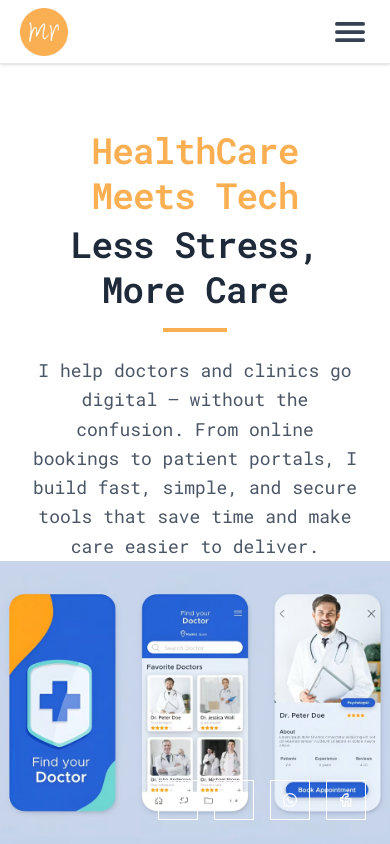
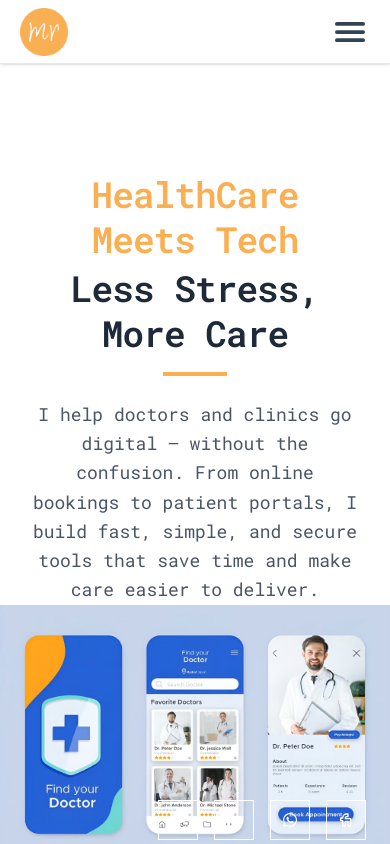
Before and after one commit to MalikMubashir200/Resume, a Next.js app: page /industries/healthcare in a window 390 px wide. Shown: the top 844 px of the page. Built offline with nearby package versions, Linux system fonts and the light colour scheme; no server answers.

Commit message:
Fixing Bugs

```diff
--- a/app/components/Hero.tsx
+++ b/app/components/Hero.tsx
@@ -20,7 +20,7 @@ const Hero: React.FC<HeroProps> = ({
   arrowLink
 }) => {
   return (
-    <section className="w-full h-screen flex flex-col md:flex-row items-center justify-center md:justify-start relative pt-24 md:pt-0">
+    <section className="w-full h-screen flex flex-col md:flex-row items-center justify-center md:justify-start relative pt-40 md:pt-0">
       {/* Arrow box - centered and only on medium screens and up */}
       <div className="hidden md:flex absolute left-1/2 bottom-8 transform -translate-x-1/2 z-10">
         <div className="relative">
--- a/app/footer.tsx
+++ b/app/footer.tsx
@@ -5,10 +5,10 @@ import { TbBrandFiverr } from 'react-icons/tb';
 
 const Footer = () => {
   return (
-    <footer className="bg-[#1a1b21] text-gray-300 py-12 md:py-16 px-10 md:px-12 border-t border-[#2d2e36] mt-16 md:ml-15">
+    <footer className="bg-[#1a1b21] text-gray-300 py-12 md:py-16 px-10 md:px-12 border-t border-[#2d2e36] mt-16 ml-15">
       <div className="max-w-6xl mx-auto grid grid-cols-1 md:grid-cols-4 gap-8 md:gap-10">
         {/* About Section */}
-        <div className="space-y-5 ">
+        <div className="space-y-12 ">
           <h3 className="text-lg font-semibold uppercase tracking-wider text-white">ABOUT ME</h3>
           <p className="text-sm leading-relaxed text-gray-400">
             I&apos;m a freelance web developer with a passion for building modern web applications that improve user experiences and reduce administrative burdens.
```
